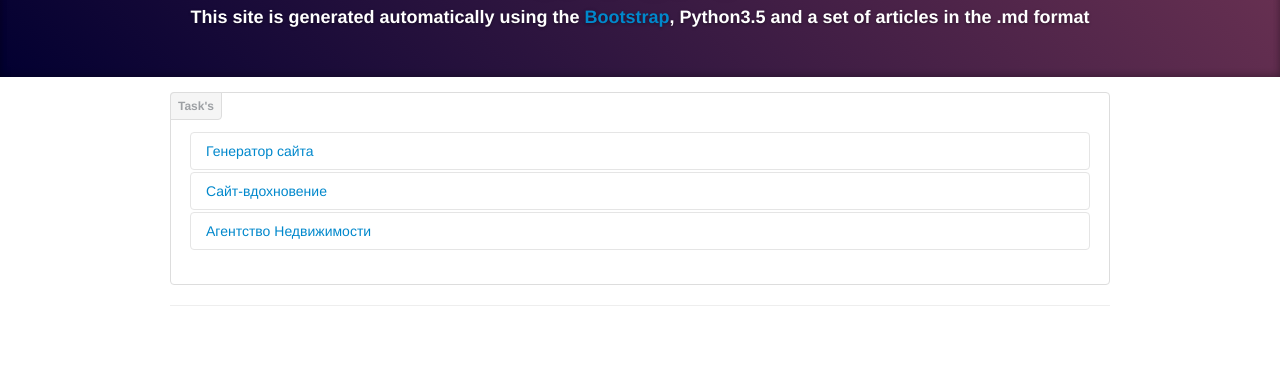
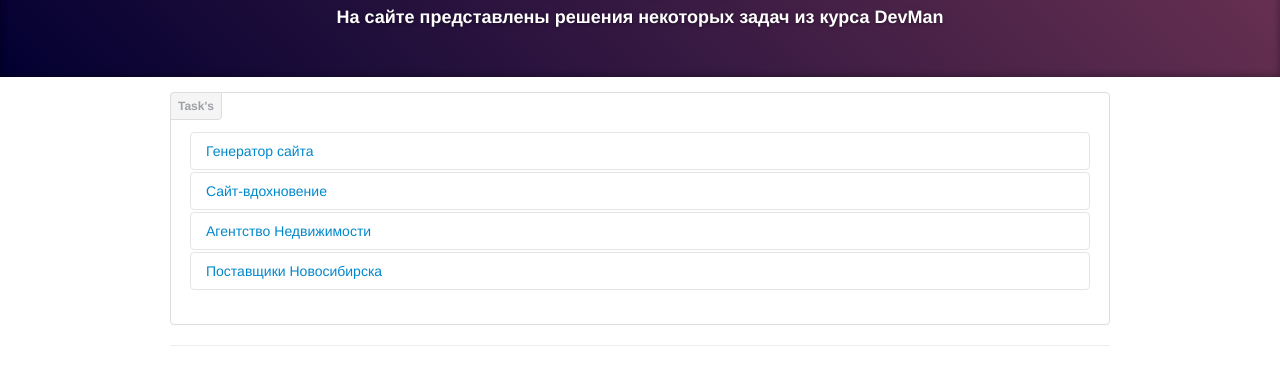
Before and after one commit to ybrbnf/ybrbnf.github.io, a plain HTML site: page index.html in a window 1280 px wide. Shown: the part 143-519 px from the top of the page. Drawn offline with Linux system fonts and the light colour scheme.

Commit message:
изменен текст

```diff
--- a/index.html
+++ b/index.html
@@ -37,7 +37,7 @@
     <div class="jumbotron">
       <div class="container">
         <h1>Hello, world!</h1>
-        <h4>This site is generated automatically using the <a href = http://getbootstrap.com/>Bootstrap</a>, Python3.5 and a set of articles in the .md format</h4>
+        <h4>На сайте представлены решения некоторых задач из курса DevMan</h4>
       </div>
     </div>
 
@@ -54,11 +54,17 @@
       <div class="accordion-body collapse" id="19">
         <div class="accordion-inner">
           <p>На проекте DevMan есть своя небольшая энциклопедия в виде набора статей. Писать их на HTML - дело весьма утомительное, выручает markdown. Поэтому теперь нужен скрипт который сконвертирует статьи в HTML и сделает из них небольшой статический сайт. Вот требования к нему:</p>
-<p>документация должна выглядеть красиво;
-на специальной индексной странице index.html списком выводятся все имеющиеся статьи со ссылками на них;
-документация опубликована на GitHub Pages.
-Если научишь скрипт отслеживать изменения в исходниках и автоматически пересобирать сайт - будет совсем шикарно.</p>
-<p>Рекомендации: Bootstrap, Jinja2.</p>
+<ul>
+<li>документация должна выглядеть красиво;</li>
+<li>на специальной индексной странице index.html списком выводятся все имеющиеся статьи со ссылками на них;</li>
+<li>документация опубликована на GitHub Pages.</li>
+</ul>
+<p>Если научишь скрипт отслеживать изменения в исходниках и автоматически пересобирать сайт - будет совсем шикарно.</p>
+<h4>Рекомендации:</h4>
+<ul>
+<li>Bootstrap</li>
+<li>Jinja2.</li>
+</ul>
           <div class="solution"><a href="19/">решение</a></div>
         </div>
       </div>
@@ -72,13 +78,17 @@
       <div class="accordion-body collapse" id="20">
         <div class="accordion-inner">
           <p>Ты собираешь смешные цитаты? А анекдоты? Давай сделаем сайт, который будет поднимать настроение. Пусть при каждом заходе пользователя он выдает по одной забавной фразе из списка. Несколько классных фраз уже в репозитории.</p>
-<p>Требования:</p>
-<p>сайт размещен в публичном доступе
-оформление сайта соответствует его предназначению</p>
-<p>Рекомендации:</p>
-<p>GitHub Pages
-jQuery
-никакого бекенда</p>
+<h4>Требования:</h4>
+<ul>
+<li>сайт размещен в публичном доступе</li>
+<li>оформление сайта соответствует его предназначению</li>
+</ul>
+<h4>Рекомендации:</h4>
+<ul>
+<li>GitHub Pages</li>
+<li>jQuery</li>
+<li>никакого бекенда</li>
+</ul>
           <div class="solution"><a href="20/">решение</a></div>
         </div>
       </div>
@@ -92,12 +102,48 @@ jQuery
       <div class="accordion-body collapse" id="21">
         <div class="accordion-inner">
           <p>Верстка должна быть валидной. Это снижает риск поломанной верстки в браузерах на разных платформах (Android, iOS, Windows), делает работу сайта стабильнее. Но похоже, тот парень этого не знал. Более того, он допустил еще ряд грубейших ошибок. Исправь их, размести сайт в Интернете.</p>
-<p>Рекомендации:
-W3C Markup Validation Service
-YSlow
-GitHub Pages
-примеры правильного оформления HTML и CSS в Интернете</p>
+<h4>Рекомендации:</h4>
+<ul>
+<li>W3C Markup Validation Service</li>
+<li>YSlow</li>
+<li>GitHub Pages</li>
+<li>примеры правильного оформления HTML и CSS в Интернете</li>
+</ul>
           <div class="solution"><a href="21/">решение</a></div>
+        </div>
+      </div>
+      </div>
+
+    <div class="accordion-group">
+      <div class="accordion-heading">
+        <a class="accordion-toggle" href="#22" data-toggle="collapse" data-parent="#accordion2">
+        Поставщики Новосибирска</a>
+      </div>
+      <div class="accordion-body collapse" id="22">
+        <div class="accordion-inner">
+          <p>Проектировщик интерфейса прислал наброски для нового проекта. Заказчик их уже утвердил, так что пора браться за работу.</p>
+<p>Начнем с верстки основных страниц, пока в виде статики. Дальше доработаем дизайн, согласуем его с заинтересованными лицами (aka заказчиком), и, уже затем, подключим логику.</p>
+<h4>Твоя текущая задача:</h4>
+<ul>
+<li>сверстать сайт</li>
+<li>результат трудов разместить в Интернете, чтобы облегчить дальнейшее согласование</li>
+</ul>
+<h4>Требования к верстке обычные:</h4>
+<ul>
+<li>валидность</li>
+<li>грамотно структурированные CSS</li>
+<li>mobile-first</li>
+</ul>
+<h4>Рекомендации:</h4>
+<ul>
+<li>Bootstrap</li>
+<li>Jinja2 в связке с генератором staticjinja</li>
+<li>Chrome Dev Tools Workspaces либо Browsersync либо IDE</li>
+<li>W3C validator</li>
+<li>YSlow</li>
+<li>GitHub Pages</li>
+</ul>
+          <div class="solution"><a href="22/">решение</a></div>
         </div>
       </div>
       </div>
```
